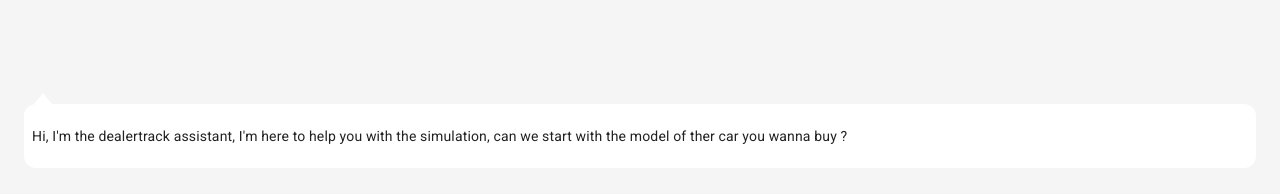
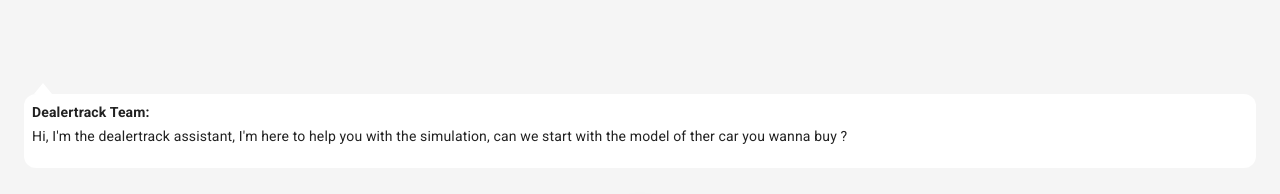
Before and after one commit to pedroAquino/VoiceSimulation, a React (Create React App) app in the folder voice-simulation/: page / in a window 1280 px wide. Shown: the part 500-694 px from the top of the page. Built offline with nearby package versions, Linux system fonts and the light colour scheme.

Commit message:
improoving layout

```diff
--- a/voice-simulation/src/Chat/components/MessageList.js
+++ b/voice-simulation/src/Chat/components/MessageList.js
@@ -16,6 +16,12 @@
         borderRadius: 12,
         position: 'relative',
         marginBottom: 24,
+        '& > p': {
+            marginTop: 4
+        },
+        '& > span': {
+            fontWeight: 'bold'
+        },
         '&:after': {
             content: "''",
             position: 'absolute',
@@ -36,6 +42,12 @@
         position: 'relative',
         marginBottom: 24,
         textTransform: 'capitalize',
+        '& > p': {
+            marginTop: 4
+        },
+        '& > span': {
+            fontWeight: 'bold'
+        },
         '&:after': {
             content: "''",
             position: 'absolute',
@@ -51,8 +63,9 @@
     }
 }));
 
-const Message = ({ content,  className }) =>  (
+const Message = ({ content,  className, from }) =>  (
     <div className={className}>
+        <span>{from === 'DT' ? 'Dealertrack Team:' : 'Mr. Santos'}</span>
         <p>{content}</p>
     </div>
 );
@@ -66,6 +79,7 @@
                     className={msg.from === 'DT' ? classes.message : classes.messageRight}
                     key={msg.id}
                     content={msg.content}
+                    from={msg.from}
                 />
             ))}
         </div>
```
